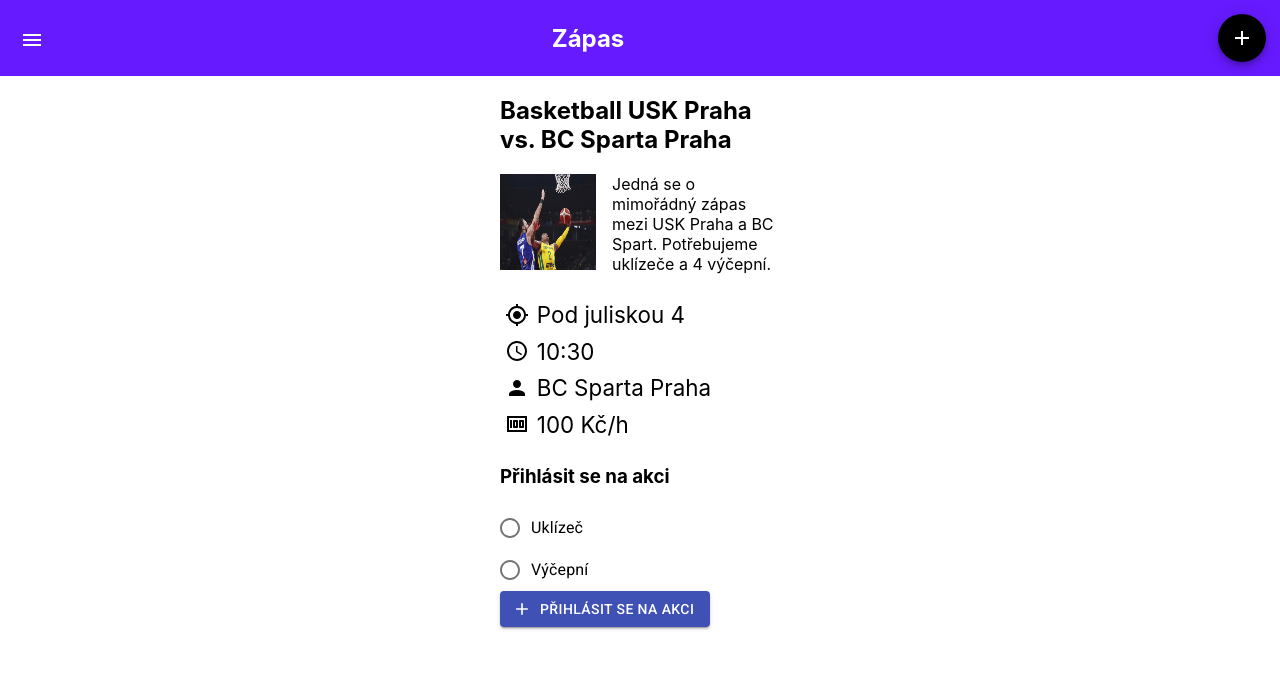
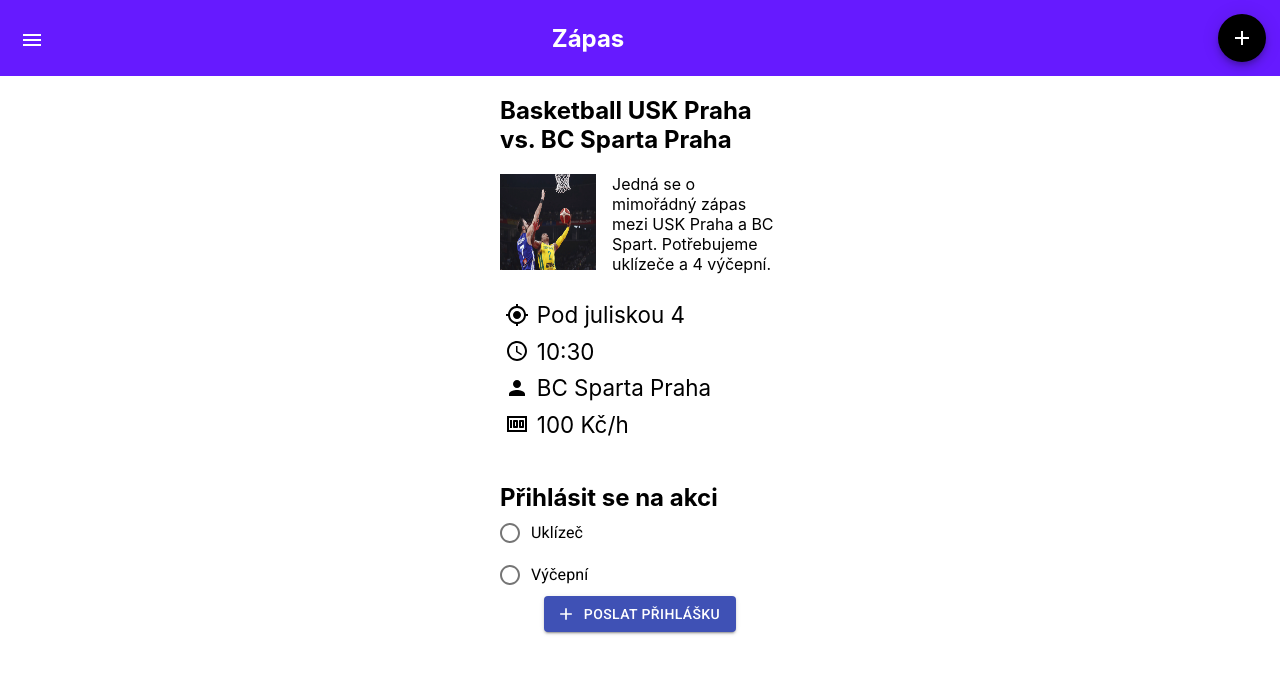
Before and after one commit to MichalMartinek/EventHelper, a React (Create React App) app: page /game/1 in a window 1280 px wide. Shown: the top 674 px of the page. Built offline with nearby package versions, Linux system fonts and the light colour scheme.

Commit message:
refactoring + design update

```diff
--- a/src/scenes/Game/ApplyForPostForm.js
+++ b/src/scenes/Game/components/ApplyForPostForm/ApplyForPostForm.js
@@ -7,6 +7,7 @@
 import FormControlLabel from "@material-ui/core/FormControlLabel";
 import {Add} from "@material-ui/icons";
 
+import './index.css';
 
 class ApplyForPostForm extends React.Component {
 
@@ -23,13 +24,13 @@
 
     }
 
-    onPostChange(e){
+    onPostChange(e) {
         this.setState({post: e.target.value});
     }
 
     onSubmit(e) {
         e.preventDefault();
-        if(this.state.post === null){
+        if (this.state.post === null) {
             alert(
                 'Musíte nejdříve zvolit pozici'
             );
@@ -40,24 +41,28 @@
         alert('Todo: pridano ' + this.state.post);
     }
 
-    forAllPosts(post, index){
+    forAllPosts(post, index) {
         return (
-            <FormControlLabel key={index} value={post} control={<Radio />} label={post} />
+            <FormControlLabel key={index} value={post} control={<Radio/>} label={post}/>
         )
     }
 
     render() {
         return (
             <form>
+                <h3 className="form-heading">Přihlásit se na akci</h3>
                 <FormControl component="fieldset">
                     <RadioGroup name="post" onChange={this.onPostChange}>
                         {this.props.game.freePosts.map(this.forAllPosts)}
                     </RadioGroup>
                 </FormControl>
 
-                <Button startIcon={<Add/>} variant="contained" color="primary" onClick={this.onSubmit}>
-                    Přihlásit se na akci
-                </Button>
+                <div className="btn-wrapper">
+                    <Button startIcon={<Add/>} variant="contained" color="primary"
+                            onClick={this.onSubmit}>
+                        Poslat přihlášku
+                    </Button>
+                </div>
 
             </form>
         );
--- /dev/null
+++ b/src/scenes/Game/components/ApplyForPostForm/index.css
@@ -0,0 +1,9 @@
+.btn-wrapper{
+    text-align: center;
+}
+
+.form-heading{
+    font-size: 1.5rem;
+    margin-top: 2.5rem;
+    margin-bottom: 0;
+}
--- a/src/scenes/Game/index.jsx
+++ b/src/scenes/Game/index.jsx
@@ -3,7 +3,7 @@
 import { connect } from 'react-redux';
 import { bindActionCreators } from "redux";
 import './index.css'
-import ApplyForPostForm from "./ApplyForPostForm";
+import ApplyForPostForm from "./components/ApplyForPostForm/ApplyForPostForm";
 import {Money, AccessTime, Person, MyLocation} from "@material-ui/icons";
 import * as actions from './actions';
 
@@ -32,7 +32,6 @@
                         <li><Person/>{this.props.actualGame.organizer}</li>
                         <li><Money/>{this.props.actualGame.salary} Kč/h</li>
                     </ul>
-                    <h3>Přihlásit se na akci</h3>
                     <ApplyForPostForm game={this.props.actualGame}/>
                 </div>
             </div>
```
